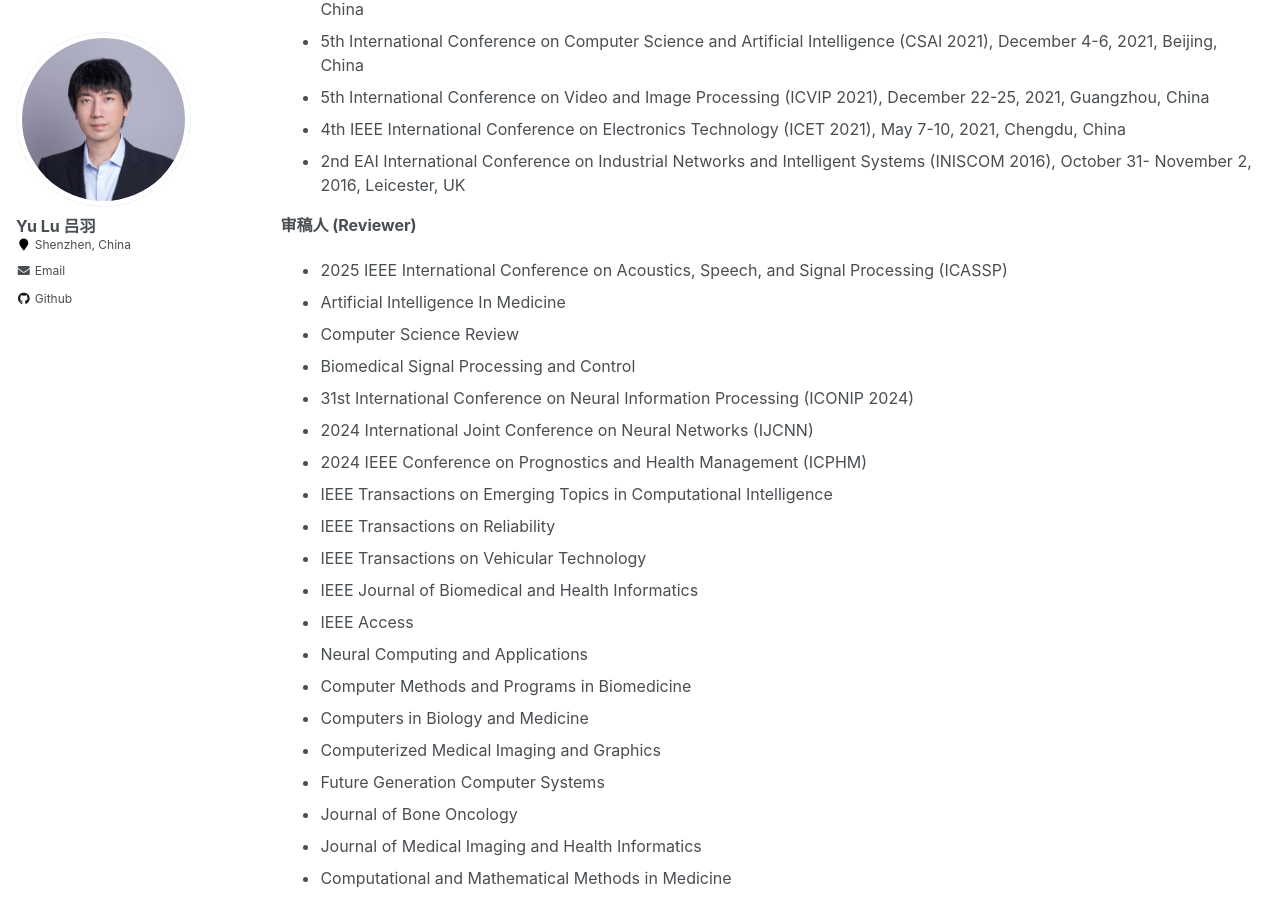
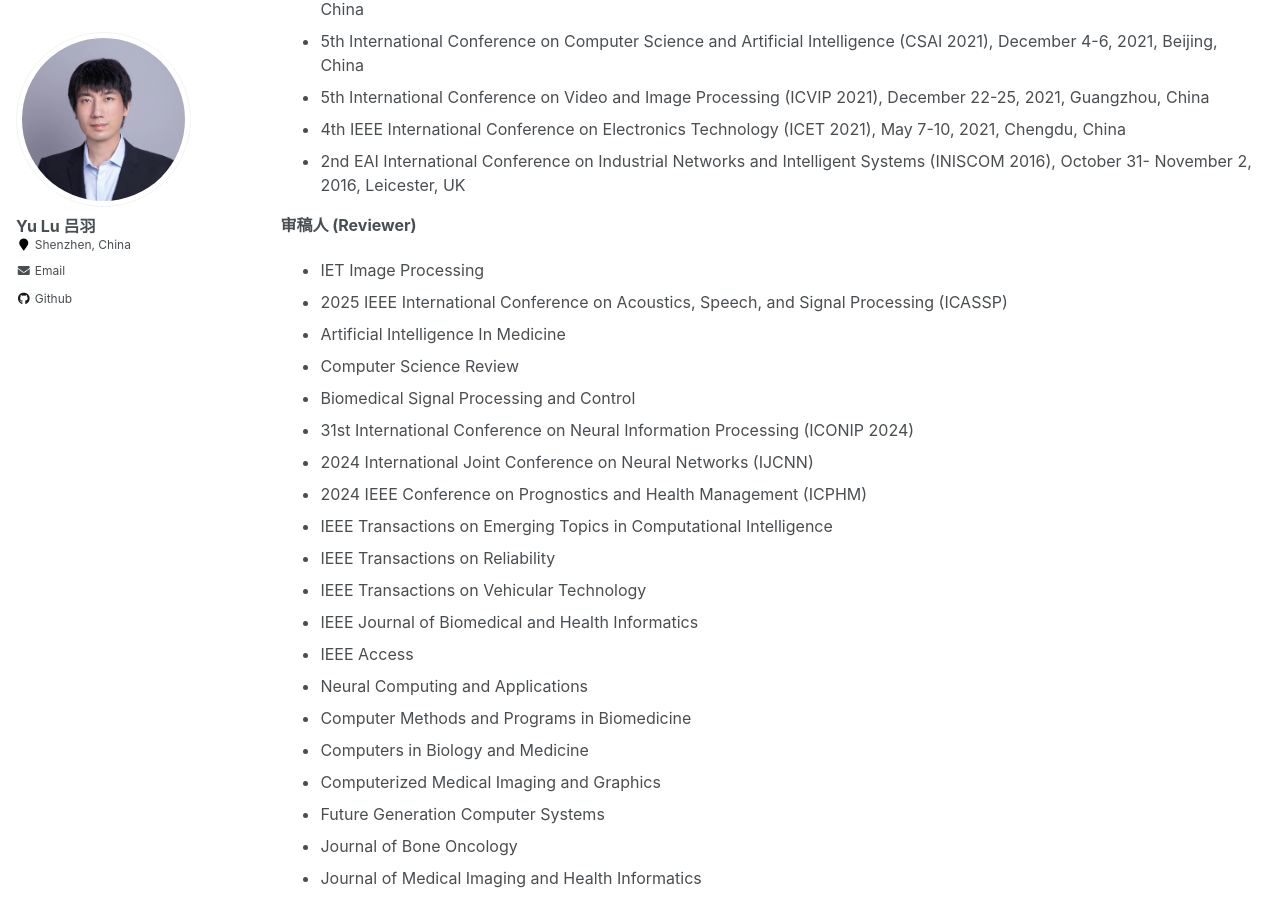
Before and after one commit to YukariUmezawa/lvyu.github.io, a Jekyll site: the page built from _pages/work.md, in a window 1280 px wide and 900 px high, scrolled down 1035 px. Built offline with Jekyll 4.4.1, drawn with Linux system fonts in a browser that asks for light colours.

Commit message:
Update work.md

```diff
--- a/_pages/work.md
+++ b/_pages/work.md
@@ -41,6 +41,7 @@
 
 
 **审稿人 (Reviewer)**
+- IET Image Processing
 - 2025 IEEE International Conference on Acoustics, Speech, and Signal Processing (ICASSP)
 - Artificial Intelligence In Medicine
 - Computer Science Review
```
